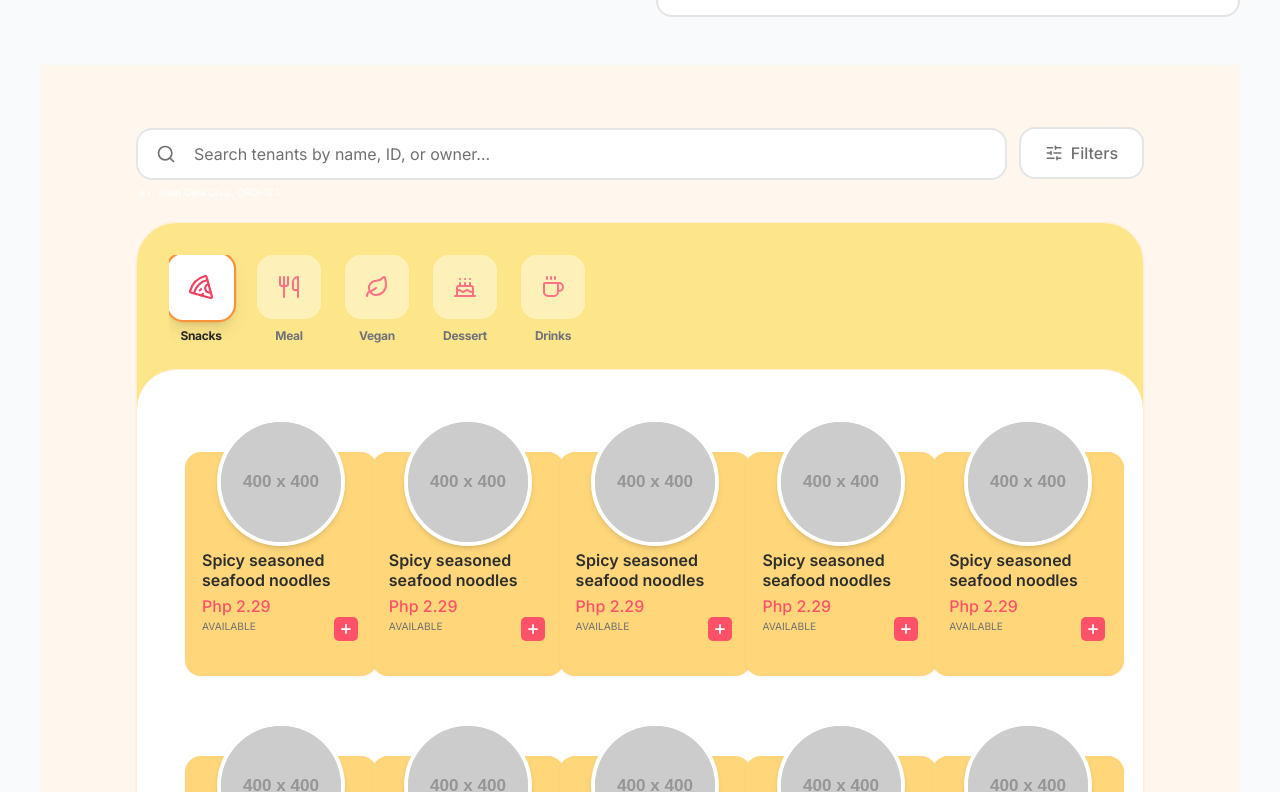
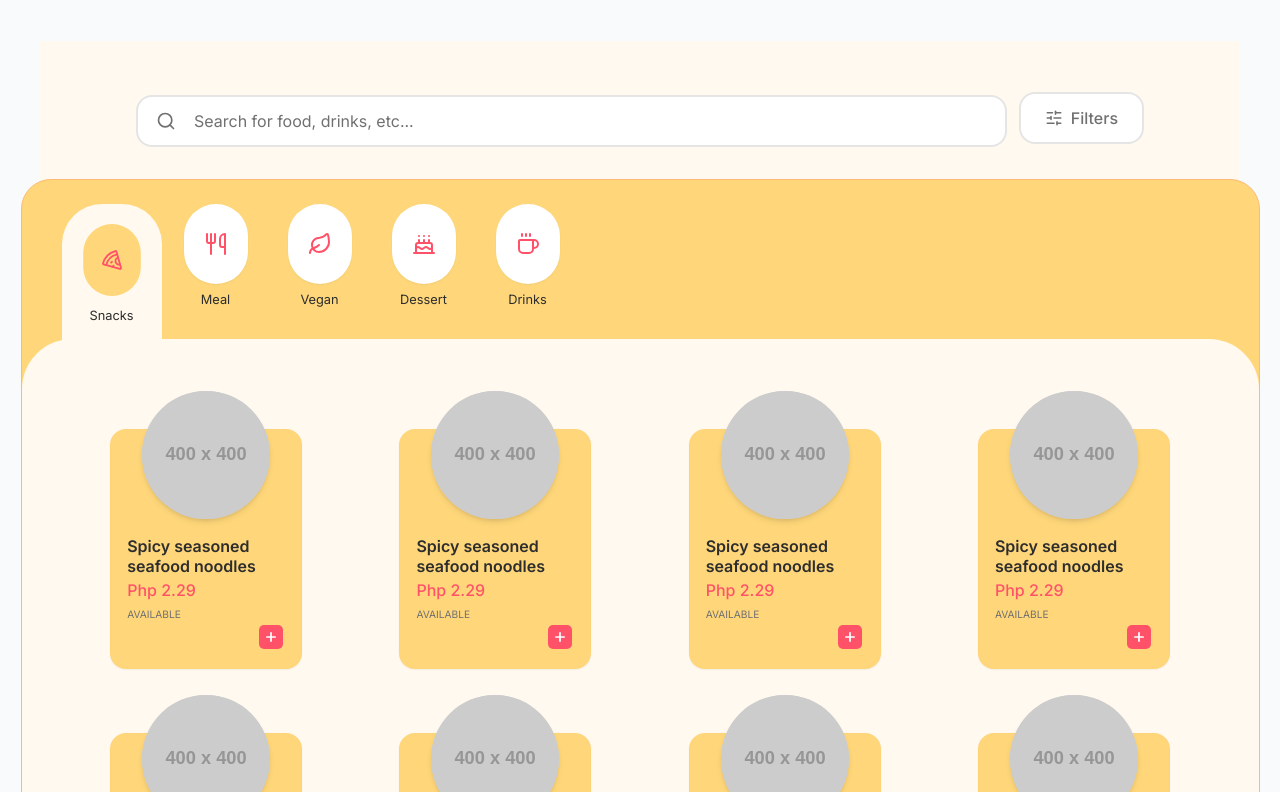
Before and after one commit to ShanRaboy11/Qios, a Next.js app: page / in a window 1280 px wide. Shown: the part 908-1700 px from the top of the page. Built offline with nearby package versions, Linux system fonts and the light colour scheme.

Commit message:
fix (ui): menu_items

```diff
--- a/src/app/page.tsx
+++ b/src/app/page.tsx
@@ -136,7 +136,6 @@ const CATALOG_ITEMS: MenuItemData[] = [...MOCK_DATA,
         <h1 className="h1 text-text-primary mb-12">Dashboard</h1>
 
         {/* 1. KPI Section: Responsive Grid Layout */}
-=======
         <div className="grid grid-cols-1 md:grid-cols-2 gap-8 mb-12">
           <div className="flex flex-col gap-6 w-full">
             <KPICard
@@ -191,7 +190,6 @@ const CATALOG_ITEMS: MenuItemData[] = [...MOCK_DATA,
         </div>
 
         {/* 2. Insights Section (Bottom Links) */}
-=======
         <div className="w-full max-w-2xl bg-white border-2 border-[#E5E5E5] rounded-2xl p-6 flex flex-col gap-5">
           <InsightLink
             type="selling"
--- a/src/components/organisms/MenuCatalog.tsx
+++ b/src/components/organisms/MenuCatalog.tsx
@@ -2,8 +2,8 @@
 
 import React, { useState, useMemo } from "react";
 import { cn } from "@/lib/utils";
-import { Plus, Utensils, Pizza, Leaf, Cake, Coffee } from "lucide-react";
-import { SearchFilterBar } from "../molecules/SearchFilterBar";
+import { Plus, Utensils, Pizza, Leaf, Cake, Coffee, Search, SlidersHorizontal } from "lucide-react";
+import { FormField } from "@/components/molecules/FormField";
 
 export type Category = "Snacks" | "Meal" | "Vegan" | "Dessert" | "Drinks";
 
@@ -26,16 +26,14 @@ const CATEGORIES: { label: Category; icon: React.ReactNode }[] = [
 
 export const MenuItem = ({ item }: { item: MenuItemData }) => {
   return (
-    <div className="w-48 h-64 relative group transition-all duration-300 ease-out hover:-translate-y-2">
-      {/* The Card Body */}
-      <div className="w-48 h-56 px-4 pt-24 pb-5 left-0 top-[34px] absolute bg-[#ffd77a] rounded-2xl inline-flex flex-col justify-start items-start gap-2.5 shadow-sm group-hover:shadow-xl transition-shadow border border-[#ffc670]/20">
+    <div className="w-48 h-60 relative group transition-all duration-300 ease-out hover:-translate-y-1">
+      <div className="w-48 h-60 px-4 pt-24 pb-5 left-0 top-[50px] absolute bg-[#ffd77a] rounded-2xl inline-flex flex-col justify-start items-start gap-2.5 shadow-sm group-hover:shadow-xl transition-shadow border border-[#ffc670]/20">
         <div className="w-40 h-24 relative">
-          <div className="w-40 left-0 top-[0.50px] absolute inline-flex flex-col justify-start items-start gap-1.5">
+          <div className="w-40 left-0 top-[10px] absolute inline-flex flex-col justify-start items-start gap-1">
             <div className="self-stretch justify-start b3 text-[#2d2d2d] line-clamp-2 min-h-[40px]">
               {item.name}
             </div>
-
-            <div className="self-stretch flex flex-col justify-center items-start gap-1">
+            <div className="self-stretch flex flex-col justify-center items-start gap-2">
               <div className="text-center justify-start text-[#ff5269] b2 font-bold">
                 Php {item.price.toFixed(2)}
               </div>
@@ -44,9 +42,7 @@ export const MenuItem = ({ item }: { item: MenuItemData }) => {
               </div>
             </div>
           </div>
-
-          {/* Action Button*/}
-          <div className="w-6 h-6 left-[132px] top-[68px] absolute">
+          <div className="w-6 h-6 left-[132px] top-[99px] absolute">
             <button
               disabled={!item.available}
               className="w-6 h-6 left-0 top-0 absolute bg-[#ff5269] rounded-[5px] flex items-center justify-center text-white hover:opacity-90 transition-all active:scale-90 disabled:bg-gray-400"
@@ -56,14 +52,8 @@ export const MenuItem = ({ item }: { item: MenuItemData }) => {
           </div>
         </div>
       </div>
-
-      {/*The Image Circle */}
-      <div className="w-32 h-32 left-[32px] top-0 absolute bg-stone-300 rounded-full border-4 border-white shadow-md overflow-hidden z-10">
-        <img
-          className="w-full h-full object-cover transition-transform duration-500 group-hover:scale-110"
-          src={item.imageUrl}
-          alt={item.name}
-        />
+      <div className="w-32 h-32 left-[32px] top-3 absolute bg-stone-300 rounded-full shadow-md overflow-hidden z-10">
+        <img className="w-full h-full object-cover transition-transform duration-500 group-hover:scale-110" src={item.imageUrl} alt={item.name} />
       </div>
     </div>
   );
@@ -82,52 +72,80 @@ export default function MenuCatalog({ initialItems }: { initialItems: MenuItemDa
   }, [initialItems, query, activeCategory]);
 
   return (
-    <div className="w-full min-h-screen bg-[#FFF7ED] flex flex-col font-['Inter']">
+    <div className="w-full min-h-screen bg-[#fff9ef] px-4 md:px-12 lg:px-24 py-12 flex flex-col gap-8 items-center">
 
-      <div className="px-6 md:px-24 pt-10 pb-6 bg-[#FFF7ED]">
-        <SearchFilterBar onSearch={setQuery} />
+      <div className="w-full max-w-[1239px] flex flex-row items-center gap-3">
+        <div className="flex-grow">
+          <FormField
+            label=""
+            placeholder="Search for food, drinks, etc..."
+            leftIcon={<Search size={20} className="text-[#707070]" />}
+            onChange={(e) => setQuery(e.target.value)}
+            value={query}
+            className="max-w-none"
+          />
+        </div>
+        <button
+          type="button"
+          onClick={() => console.log("Filter Clicked")}
+          className="h-[52px] px-6 flex items-center gap-2 bg-white border-2 border-[#E5E5E5] rounded-2xl hover:bg-slate-50 active:scale-95 transition-all group shrink-0 hidden md:flex"
+        >
+          <SlidersHorizontal size={18} className="text-[#707070] group-hover:text-[#ffc670]" />
+          <span className="b2 font-bold text-[#707070] group-hover:text-[#2d2d2d]">Filters</span>
+        </button>
       </div>
 
-      <div className="px-6 md:px-24 pb-12">
-        <div className="w-full bg-white rounded-[40px] shadow-sm border border-orange-100 overflow-hidden">
+      <div className="w-[1239px] h-[800px] bg-[#ffd77a] rounded-tl-[30px] rounded-tr-[30px] border-[1.50px] border-orange-300 relative flex flex-col overflow-hidden">
 
-          <div className="bg-[#FDE68A] p-8 pb-14">
-            <div className="flex gap-6 overflow-x-auto pb-2 scrollbar-hide">
-              {CATEGORIES.map((cat) => (
+        <div className="pt-6 px-10 flex items-end gap-1 overflow-x-auto scrollbar shrink-0 w-full">
+          {CATEGORIES.map((cat) => {
+            const isActive = activeCategory === cat.label;
+            return (
               <button
                 key={cat.label}
                 onClick={() => setActiveCategory(cat.label)}
-                  className="flex flex-col items-center gap-2 shrink-0 transition-transform active:scale-95"
+                className={cn(
+                  "flex flex-col items-center transition-all duration-300 min-w-[100px] shrink-0",
+                  isActive
+                    ? "bg-[#fff9ef] rounded-t-[40px] pt-4 pb-0 z-10"
+                    : "pb-8"
+                )}
               >
                 <div className={cn(
-                    "w-16 h-16 rounded-2xl flex items-center justify-center transition-all border-2",
-                    activeCategory === cat.label
-                      ? "bg-white border-orange-400 text-rose-500 shadow-lg scale-110"
-                      : "bg-white/40 border-transparent text-rose-400 hover:bg-white/80"
+                  "w-16 h-20 md:w-16 md:h-20 rounded-tl-[35px] rounded-tr-[35px] to rounded-[35px] flex items-center justify-center transition-all duration-300",
+                  isActive ? "bg-[#ffd77a] scale-90" : "bg-white shadow-sm"
                 )}>
-                    {cat.icon}
+                  <div className="text-[#ff5269]">
+                    <div className="scale-90 md:scale-100">{cat.icon}
                     </div>
+                  </div>
+                </div>
+
                 <span className={cn(
-                    "text-[12px] font-bold tracking-tight",
-                    activeCategory === cat.label ? "text-zinc-800" : "text-zinc-500"
+                  "mt-2 b4 font-bold transition-all",
+                  isActive ? "text-[#2d2d2d] mb-4" : "text-[#2d2d2d]"
                 )}>
                   {cat.label}
                 </span>
               </button>
-              ))}
-            </div>
+            );
+          })}
         </div>
 
-          <div className="p-8 md:p-12 -mt-10 bg-white rounded-t-[40px] min-h-[600px] border-t border-orange-100">
-            <div className="grid grid-cols-1 sm:grid-cols-2 lg:grid-cols-4 xl:grid-cols-5 gap-x-6 gap-y-12">
+        <div className="flex-1 bg-[#fff9ef] rounded-t-[50px] overflow-y-auto relative -mt-[1px]">
+          <div className={cn(
+            "absolute inset-0 top-10 bottom-4 overflow-y-auto px-10 md:px-14",
+            "scrollbar-thin scrollbar-thumb-orange-200 scrollbar-track-transparent hover:scrollbar-thumb-orange-300"
+          )}>
+            <div className="grid grid-cols-1 sm:grid-cols-2 lg:grid-cols-3 xl:grid-cols-4 2xl:grid-cols-5 gap-x-8 gap-y-16 justify-items-center">
               {filteredItems.map((item) => (
                 <MenuItem key={item.id} item={item} />
               ))}
             </div>
 
             {filteredItems.length === 0 && (
-              <div className="flex flex-col items-center justify-center h-80 text-orange-900/30">
-                <p className="text-xl font-bold uppercase">No {activeCategory} found</p>
+              <div className="h-64 flex items-center justify-center text-[#707070] italic">
+                No items available
               </div>
             )}
           </div>
```
Lines whose indentation alone changed are shown as unchanged.
